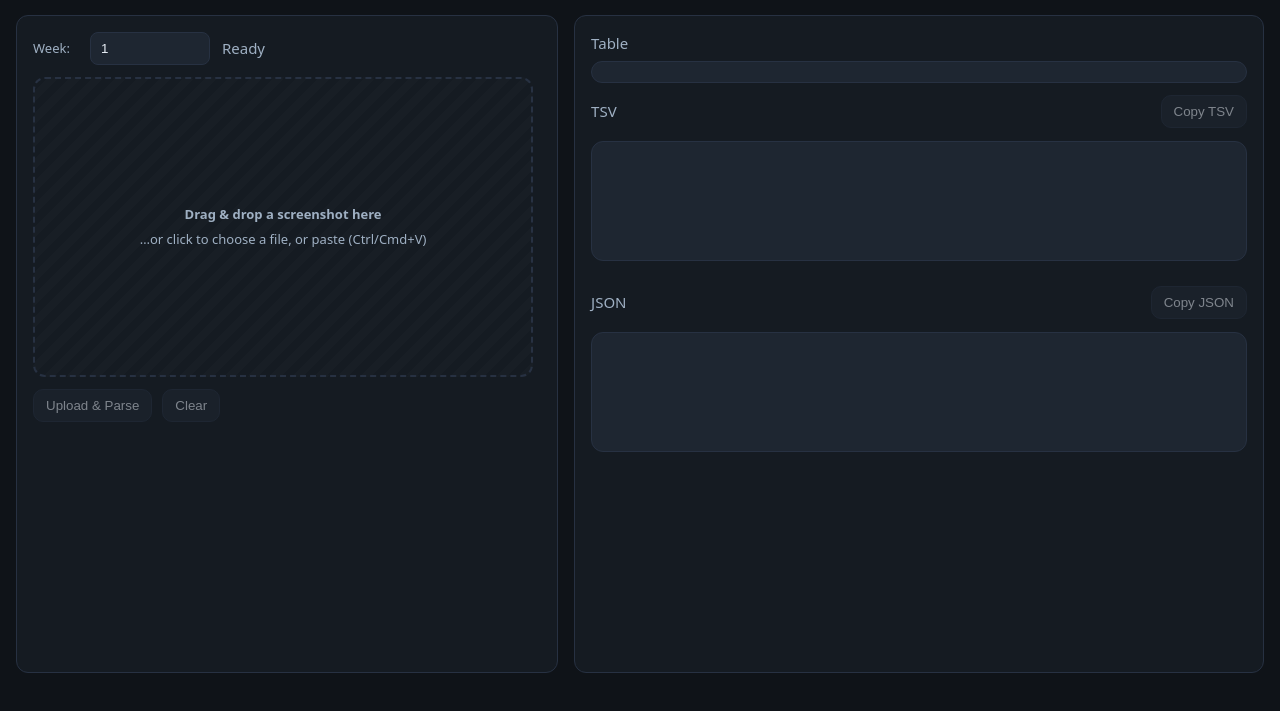
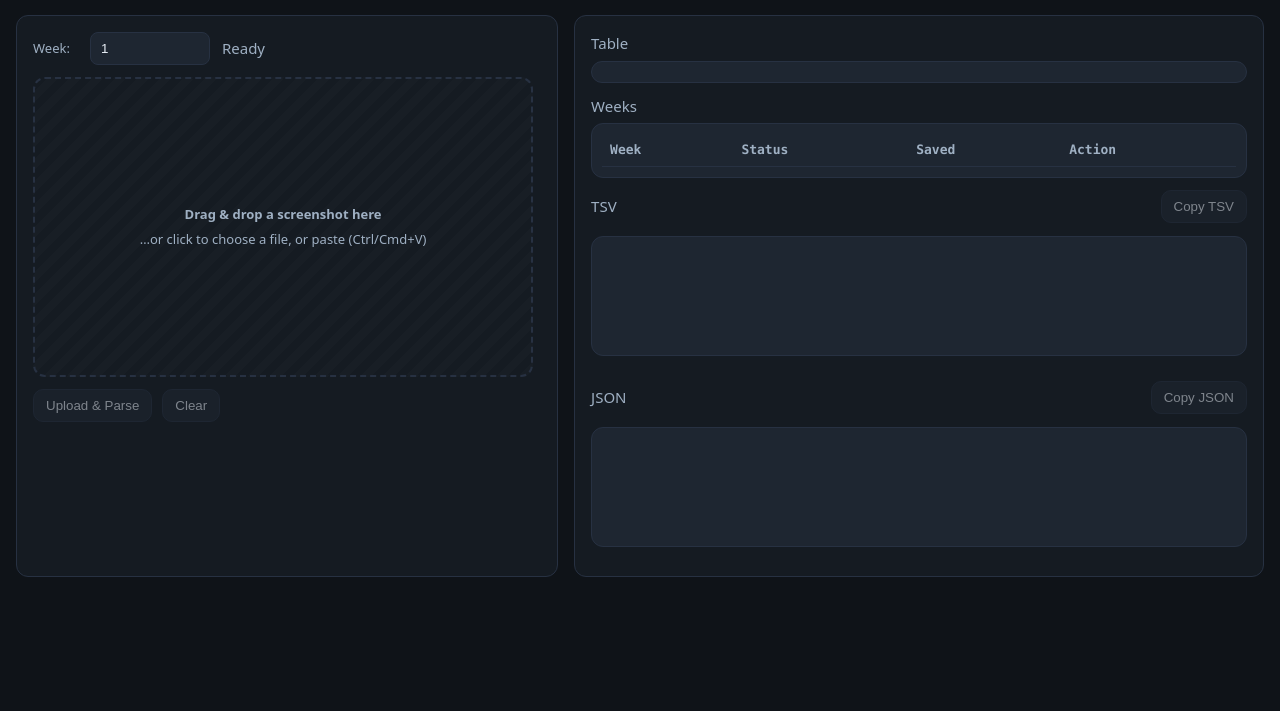
Before and after one commit to DI-main-ai/matchup-parser, a website: page public/index.html in a window 1280 px wide. Shown: the part 63-774 px from the top of the page. Drawn offline with Linux system fonts and the light colour scheme.

Commit message:
Update index.html

```diff
--- a/public/index.html
+++ b/public/index.html
@@ -99,7 +99,23 @@
         <div class="muted" style="margin-bottom:6px">Table</div>
         <div id="tableWrap"><table id="matchTable"></table></div>
       </div>
-
+      <!-- place inside the right column, above TSV or where you want -->
+      <div>
+        <div class="muted" style="margin-bottom:6px">Weeks</div>
+        <div id="weeksWrap" class="mono" style="background:var(--soft);border:1px solid var(--border);border-radius:var(--round);padding:10px;overflow:auto">
+          <table id="weeksTable" style="width:100%;min-width:560px;border-collapse:collapse">
+            <thead>
+              <tr>
+                <th style="text-align:left;padding:6px 8px;color:var(--muted)">Week</th>
+                <th style="text-align:left;padding:6px 8px;color:var(--muted)">Status</th>
+                <th style="text-align:left;padding:6px 8px;color:var(--muted)">Saved</th>
+                <th style="text-align:left;padding:6px 8px;color:var(--muted)">Action</th>
+              </tr>
+            </thead>
+            <tbody></tbody>
+          </table>
+        </div>
+      </div>
       <!-- TSV -->
       <div>
         <div class="muted" style="display:flex;justify-content:space-between;align-items:center;margin-bottom:6px">
```
